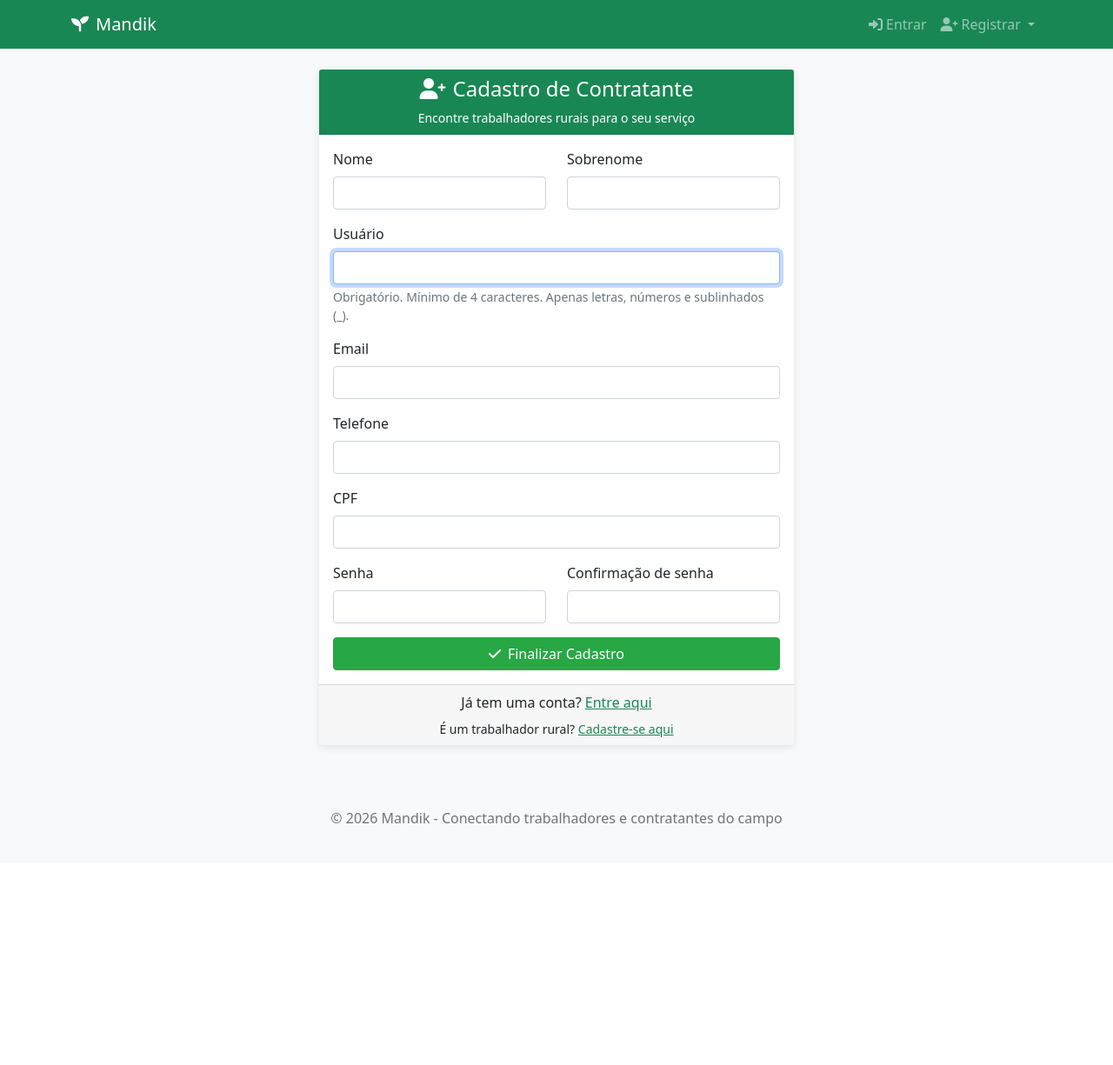
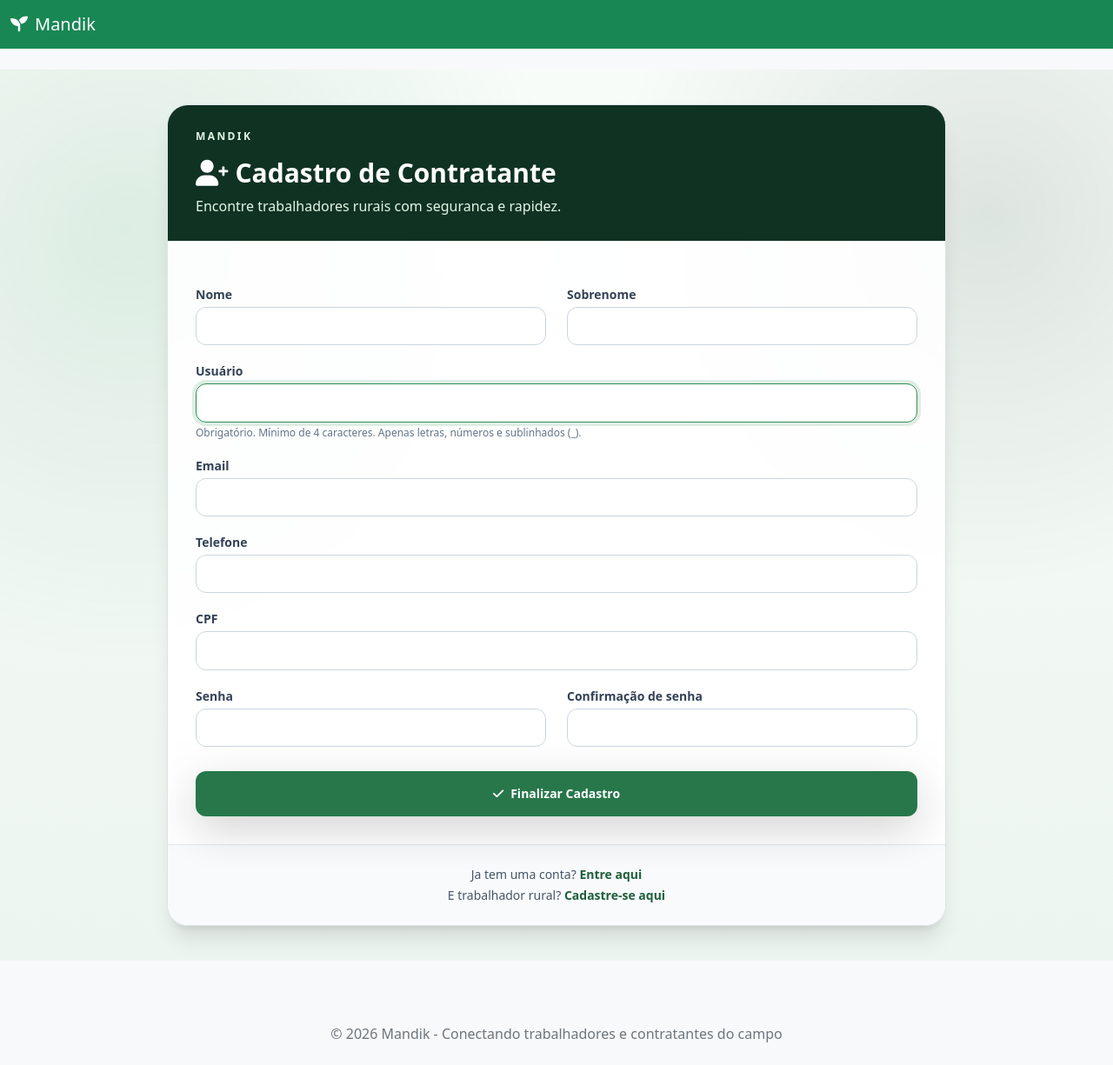
Before and after one commit to GabrielRibeiroRodrigues/Cooperativa, a Django app: page /registro/contratante/ in a window 1280 px wide. Shown: the whole page at 87% size. Before the commit the page ends 951 px from the top, so only its background shows below. Run offline with Django 5.2, Linux system fonts and the light colour scheme; some libraries are stand-ins or nearby versions.

Commit message:
refactor(frontend): moderniza cadastro de contratante da Mandik

```diff
--- a/core/templates/core/cadastro_contratante.html
+++ b/core/templates/core/cadastro_contratante.html
@@ -1,89 +1,169 @@
 {% extends 'core/base.html' %}
 
-{% block title %}Registro de Contratante - Cooperativa Rural{% endblock %}
+{% block title %}Cadastro de Contratante - Mandik{% endblock %}
+
+{% block head_extra %}
+<script src="https://cdn.tailwindcss.com"></script>
+<link rel="preconnect" href="https://fonts.googleapis.com">
+<link rel="preconnect" href="https://fonts.gstatic.com" crossorigin>
+<link href="https://fonts.googleapis.com/css2?family=Manrope:wght@400;500;600;700;800&display=swap" rel="stylesheet">
+<script>
+    tailwind.config = {
+        theme: {
+            extend: {
+                fontFamily: {
+                    sans: ['Manrope', 'sans-serif'],
+                },
+                colors: {
+                    mandik: {
+                        50: '#f2fbf5',
+                        100: '#e0f7e7',
+                        500: '#2f8f57',
+                        600: '#27774a',
+                        700: '#1f5f3b',
+                        900: '#103222',
+                    }
+                }
+            }
+        }
+    }
+</script>
+<style>
+    .register-bg {
+        background:
+            radial-gradient(circle at 12% 18%, rgba(47, 143, 87, 0.13), transparent 35%),
+            radial-gradient(circle at 88% 16%, rgba(16, 50, 34, 0.11), transparent 30%),
+            linear-gradient(180deg, #f8fcf9 0%, #edf5f0 100%);
+    }
+
+    .register-form .form-control {
+        width: 100%;
+        border-radius: 0.75rem;
+        border: 1px solid #cbd5e1;
+        padding: 0.65rem 0.85rem;
+        font-size: 0.9rem;
+        color: #0f172a;
+        background: #fff;
+        outline: none;
+        transition: border-color 120ms ease, box-shadow 120ms ease;
+    }
+
+    .register-form .form-control:focus {
+        border-color: #2f8f57;
+        box-shadow: 0 0 0 4px rgba(47, 143, 87, 0.15);
+    }
+</style>
+{% endblock %}
 
 {% block content %}
-<div class="row justify-content-center">
-    <div class="col-md-8 col-lg-6">
-        <div class="card">
-            <div class="card-header text-center bg-success text-white">
-                <h4><i class="fas fa-user-plus me-2"></i>Cadastro de Contratante</h4>
-                <p class="mb-0 small">Encontre trabalhadores rurais para o seu serviço</p>
+<section class="register-bg -mx-3 sm:-mx-4 lg:-mx-6 px-4 py-10 sm:px-6 lg:px-8">
+    <div class="mx-auto max-w-4xl">
+        <div class="overflow-hidden rounded-3xl border border-white/70 bg-white/90 shadow-xl backdrop-blur-sm">
+            <div class="bg-mandik-900 px-6 py-7 text-white sm:px-8">
+                <p class="text-xs font-semibold uppercase tracking-[0.2em] text-mandik-100">Mandik</p>
+                <h1 class="mt-3 text-2xl font-extrabold sm:text-3xl">
+                    <i class="fas fa-user-plus mr-2" aria-hidden="true"></i>Cadastro de Contratante
+                </h1>
+                <p class="mt-2 text-sm text-mandik-100 sm:text-base">Encontre trabalhadores rurais com seguranca e rapidez.</p>
             </div>
-            <div class="card-body">
-                <form method="post">
+
+            <div class="p-6 sm:p-8">
+                <form method="post" class="register-form space-y-5" novalidate>
                     {% csrf_token %}
 
-                    {% if form.errors %}
-                        <div class="alert alert-danger">
-                            {{ form.errors }}
+                    {% if form.non_field_errors %}
+                        <div class="rounded-xl border border-red-200 bg-red-50 px-4 py-3 text-sm text-red-700" role="alert" aria-live="polite">
+                            {{ form.non_field_errors }}
                         </div>
                     {% endif %}
 
-                    <div class="row">
-                        <div class="col-md-6 mb-3">
-                            <label for="{{ form.first_name.id_for_label }}" class="form-label">{{ form.first_name.label }}</label>
+                    <div class="grid gap-4 sm:grid-cols-2">
+                        <div>
+                            <label for="{{ form.first_name.id_for_label }}" class="mb-1 block text-sm font-semibold text-slate-700">{{ form.first_name.label }}</label>
                             {{ form.first_name }}
+                            {% if form.first_name.errors %}
+                                <p class="mt-1 text-xs text-red-600">{{ form.first_name.errors.0 }}</p>
+                            {% endif %}
                         </div>
-                        <div class="col-md-6 mb-3">
-                            <label for="{{ form.last_name.id_for_label }}" class="form-label">{{ form.last_name.label }}</label>
+                        <div>
+                            <label for="{{ form.last_name.id_for_label }}" class="mb-1 block text-sm font-semibold text-slate-700">{{ form.last_name.label }}</label>
                             {{ form.last_name }}
+                            {% if form.last_name.errors %}
+                                <p class="mt-1 text-xs text-red-600">{{ form.last_name.errors.0 }}</p>
+                            {% endif %}
                         </div>
                     </div>
 
-                    <div class="mb-3">
-                        <label for="{{ form.username.id_for_label }}" class="form-label">{{ form.username.label }}</label>
+                    <div>
+                        <label for="{{ form.username.id_for_label }}" class="mb-1 block text-sm font-semibold text-slate-700">{{ form.username.label }}</label>
                         {{ form.username }}
-                        <div class="form-text">{{ form.username.help_text }}</div>
-                    </div>
-
-                    <div class="mb-3">
-                        <label for="{{ form.email.id_for_label }}" class="form-label">{{ form.email.label }}</label>
-                        {{ form.email }}
-                    </div>
-
-                    <div class="mb-3">
-                        <label for="{{ form.telefone.id_for_label }}" class="form-label">{{ form.telefone.label }}</label>
-                        {{ form.telefone }}
-                    </div>
-
-                    <div class="mb-3">
-                        <label for="{{ form.cpf.id_for_label }}" class="form-label">{{ form.cpf.label }}</label>
-                        {{ form.cpf }}
-                        {% if form.cpf.errors %}
-                            <div class="form-text text-danger">{{ form.cpf.errors.0 }}</div>
+                        <p class="mt-1 text-xs text-slate-500">{{ form.username.help_text }}</p>
+                        {% if form.username.errors %}
+                            <p class="mt-1 text-xs text-red-600">{{ form.username.errors.0 }}</p>
                         {% endif %}
                     </div>
 
-                    <div class="row">
-                        <div class="col-md-6 mb-3">
-                            <label for="{{ form.password1.id_for_label }}" class="form-label">{{ form.password1.label }}</label>
+                    <div>
+                        <label for="{{ form.email.id_for_label }}" class="mb-1 block text-sm font-semibold text-slate-700">{{ form.email.label }}</label>
+                        {{ form.email }}
+                        {% if form.email.errors %}
+                            <p class="mt-1 text-xs text-red-600">{{ form.email.errors.0 }}</p>
+                        {% endif %}
+                    </div>
+
+                    <div>
+                        <label for="{{ form.telefone.id_for_label }}" class="mb-1 block text-sm font-semibold text-slate-700">{{ form.telefone.label }}</label>
+                        {{ form.telefone }}
+                        {% if form.telefone.errors %}
+                            <p class="mt-1 text-xs text-red-600">{{ form.telefone.errors.0 }}</p>
+                        {% endif %}
+                    </div>
+
+                    <div>
+                        <label for="{{ form.cpf.id_for_label }}" class="mb-1 block text-sm font-semibold text-slate-700">{{ form.cpf.label }}</label>
+                        {{ form.cpf }}
+                        {% if form.cpf.errors %}
+                            <p class="mt-1 text-xs text-red-600">{{ form.cpf.errors.0 }}</p>
+                        {% endif %}
+                    </div>
+
+                    <div class="grid gap-4 sm:grid-cols-2">
+                        <div>
+                            <label for="{{ form.password1.id_for_label }}" class="mb-1 block text-sm font-semibold text-slate-700">{{ form.password1.label }}</label>
                             {{ form.password1 }}
+                            {% if form.password1.errors %}
+                                <p class="mt-1 text-xs text-red-600">{{ form.password1.errors.0 }}</p>
+                            {% endif %}
                         </div>
-                        <div class="col-md-6 mb-3">
-                            <label for="{{ form.password2.id_for_label }}" class="form-label">{{ form.password2.label }}</label>
+                        <div>
+                            <label for="{{ form.password2.id_for_label }}" class="mb-1 block text-sm font-semibold text-slate-700">{{ form.password2.label }}</label>
                             {{ form.password2 }}
+                            {% if form.password2.errors %}
+                                <p class="mt-1 text-xs text-red-600">{{ form.password2.errors.0 }}</p>
+                            {% endif %}
                         </div>
                     </div>
 
-                    <div class="d-grid">
-                        <button type="submit" class="btn btn-success">
-                            <i class="fas fa-check me-2"></i>Finalizar Cadastro
+                    <div class="pt-2">
+                        <button type="submit" class="inline-flex w-full items-center justify-center gap-2 rounded-xl bg-mandik-600 px-4 py-3 text-sm font-semibold text-white shadow-lg shadow-mandik-600/25 transition hover:bg-mandik-700 focus-visible:outline focus-visible:outline-2 focus-visible:outline-offset-2 focus-visible:outline-mandik-700">
+                            <i class="fas fa-check" aria-hidden="true"></i>
+                            Finalizar Cadastro
                         </button>
                     </div>
                 </form>
             </div>
-            <div class="card-footer text-center">
-                <p class="mb-2">
-                    Já tem uma conta? <a href="{% url 'login' %}" class="text-success">Entre aqui</a>
+
+            <div class="border-t border-slate-200 bg-slate-50 px-6 py-4 text-center sm:px-8">
+                <p class="mb-1 text-sm text-slate-600">
+                    Ja tem uma conta? <a href="{% url 'login' %}" class="font-semibold text-mandik-700 hover:text-mandik-900">Entre aqui</a>
                 </p>
-                <p class="mb-0 small">
-                    É um trabalhador rural? <a href="{% url 'registro_trabalhador' %}" class="text-success">Cadastre-se aqui</a>
+                <p class="text-sm text-slate-600">
+                    E trabalhador rural? <a href="{% url 'registro_trabalhador' %}" class="font-semibold text-mandik-700 hover:text-mandik-900">Cadastre-se aqui</a>
                 </p>
             </div>
         </div>
     </div>
-</div>
+</section>
 {% endblock %}
 
 {% block scripts %}
```
